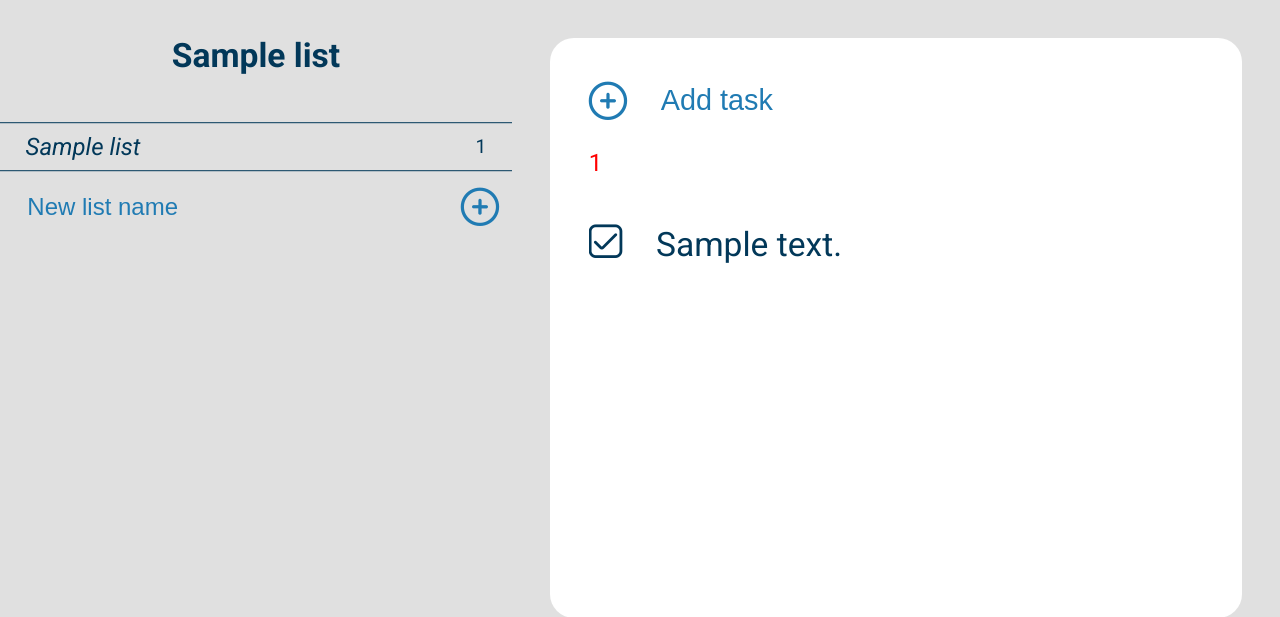
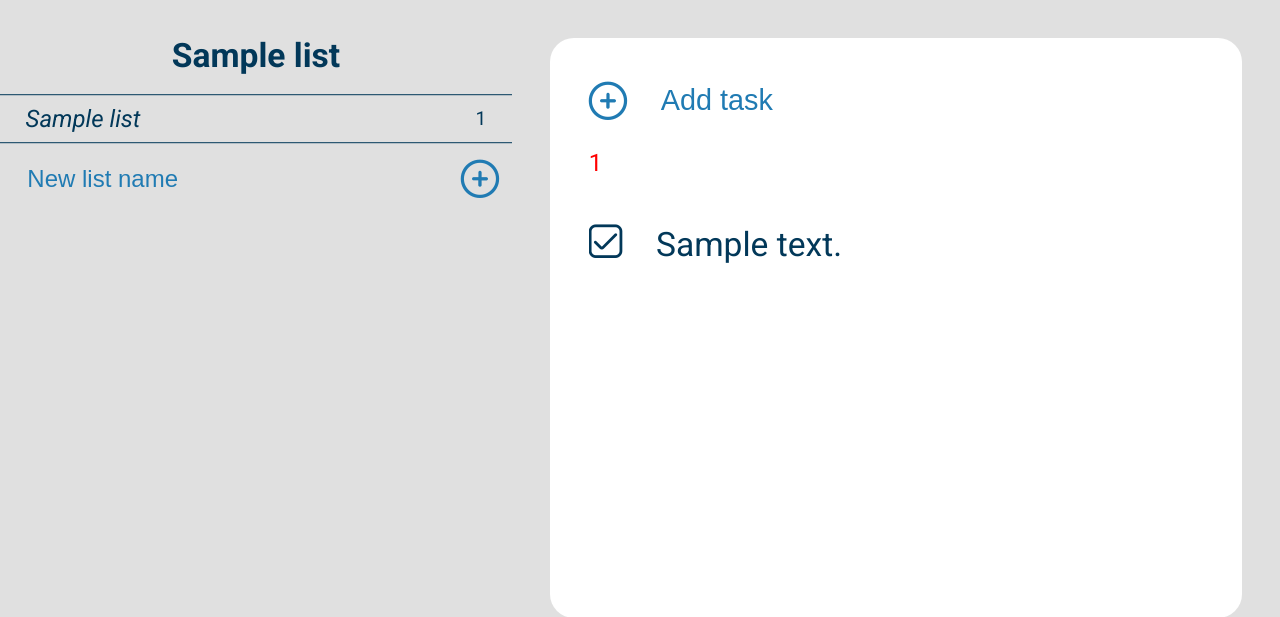
Before and after one commit to tymowskyy/php-to-do, a PHP site: page / in a window 1280 px wide. Shown: the part 144-761 px from the top of the page. Run offline with PHP 8.4, Linux system fonts and the light colour scheme; the visitor is signed in with stand-in values (Sample User, id 1); tables that the repository leaves empty hold one stand-in row (values such as "Sample post").

Commit message:
minor layout changes

```diff
--- a/css/style.css
+++ b/css/style.css
@@ -60,10 +60,7 @@ a {
 #title {
     height: 100%;
     text-align: center;
-    display: flex;
-    flex-direction: column;
-    justify-content: center;
-    align-items: stretch;
+    display: block;
     min-width: 8rem;
 }
 
@@ -143,13 +140,14 @@ body.dark .dark-only, .light-only {
 #active-list {
     background-color: var(--color-menu);
     text-align: center;
-    padding: .5rem 2vw;
+    padding: .5rem 15vw;
     box-sizing: border-box;
     position: sticky;
     top: 0;
+    cursor: pointer;
 }
 
-h3 {
+#active-list h3 {
     font-size: 2rem;
     margin: 0;
     padding: 0;
@@ -165,7 +163,7 @@ h3 {
     width: 100%;
     transition: transform .4s ease-in-out;
     background-color: var(--color-menu);
-    padding: .2rem 15vw 1rem 15vw;
+    padding: .2rem 15vw 3rem 15vw;
     box-sizing: border-box;
 }
 
@@ -252,6 +250,7 @@ input[type=text].no-bg {
     padding-left: 0vw;
     padding: 0;
     margin-left: 1.4rem;
+    color: var(--color-font);
 }
 
 button[type=submit].no-bg:focus {
@@ -272,7 +271,6 @@ input[type=text].no-bg:focus {
     border-bottom: var(--color-font) 1px solid;
     padding-top: 1px;
     outline: var(--color-font);
-    color: var(--color-font);
 }
 
 input[type=text].no-bg::placeholder {
@@ -290,6 +288,9 @@ input[type=text].no-bg:focus::placeholder {
 
 #add-item input[type=text] {
     width: 60vw;
+}
+.icon-hover {
+    cursor: pointer;
 }
 
 .icon-hover .filled {
@@ -384,6 +385,10 @@ input[type=text].no-bg:focus::placeholder {
     width: 100%;
 }
 
+i {
+    user-select: none;
+}
+
 @media only screen and (max-width: 360px) {
     :root {
         font-size: 16px;
@@ -410,11 +415,14 @@ input[type=text].no-bg:focus::placeholder {
 
 @media only screen and (min-width : 992px) {
 
+
+
     .task {
         width: 40vw;
     }
 
-    h3 {
+    #active-list h3 {
+        cursor: text;
         font-size: 1.4rem;
     }
 
@@ -430,10 +438,6 @@ input[type=text].no-bg:focus::placeholder {
         padding: 1rem 2vw 1rem 2vw;
     }
 
-    .closed-menu {
-        pointer-events: all;
-    }
-
     .closed-menu #hiding-menu {
         transform: none;
     }
@@ -445,10 +449,16 @@ input[type=text].no-bg:focus::placeholder {
     }
 
     #mask {
+        display: block;
         position: relative;
     }
 
+    #mask.closed-menu {
+        pointer-events: all;
+    }
+
     #active-list {
+        padding: .5rem 2vw;
         position: relative;
         overflow-wrap: break-word;
         background-color: transparent;
@@ -501,7 +511,10 @@ input[type=text].no-bg:focus::placeholder {
     }
 
     #title {
+        display: flex;
         flex-direction: row;
+        justify-content: center;
+        align-items: stretch;
     }
 
     #title h1 {
--- a/css/switch.css
+++ b/css/switch.css
@@ -13,6 +13,7 @@
 
 .slider
 {
+    cursor: pointer;
     position: absolute;
     top: 0;
     left: 0;
--- a/index.php
+++ b/index.php
@@ -66,7 +66,7 @@ $tasks = $db->query($tasksQueryContent)->fetchAll();
     <div id="container">
         <div id="menu">
             <header id="active-list">
-                <h3 onclick="menu()"><?= $_SESSION['current_list_name'] ?><h3>
+                <h3 onclick="menu()"><?= $_SESSION['current_list_name'] ?></h3>
             </header>
             <div id="mask" class="closed-menu">
                 <nav>
--- a/js/menu.js
+++ b/js/menu.js
@@ -26,15 +26,14 @@ function big(x) {
 }
 
 function setUp() {
-    var x1 = window.matchMedia("(min-width: 360px)");
-    x1.addEventListener("change", recalculateHeight);
-    var x2 = window.matchMedia("(min-width: 600px)");
-    x2.addEventListener("change", recalculateHeight);
-    var x3 = window.matchMedia("(min-width: 768px)");
-    x3.addEventListener("change", recalculateHeight);
+    window.matchMedia("(min-width: 360px)").addEventListener("change", recalculateHeight);
+    window.matchMedia("(min-width: 600px)").addEventListener("change", recalculateHeight);
+    window.matchMedia("(min-width: 768px)").addEventListener("change", recalculateHeight);
     var xbig = window.matchMedia("(min-width: 992px)");
     big(xbig);
     xbig.addEventListener("change", big);
     document.querySelector('#mask').style.display = 'block';
 
 }
+
+setUp();
--- a/js/setTheme.js
+++ b/js/setTheme.js
@@ -1,5 +1,4 @@
-console.log(document.cookie.split(';  '))
 if(document.cookie.indexOf('dark=1') != -1) {
-    var el = document.querySelector('body').classList.add('dark');
+    document.querySelector('body').classList.add('dark');
     document.querySelector('#mode-checkbox').checked = true;
 }
```
